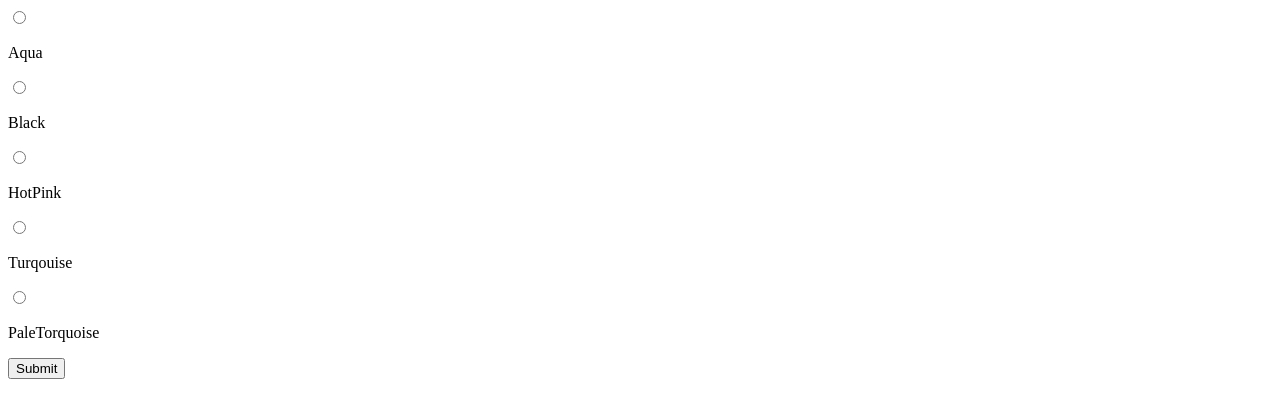
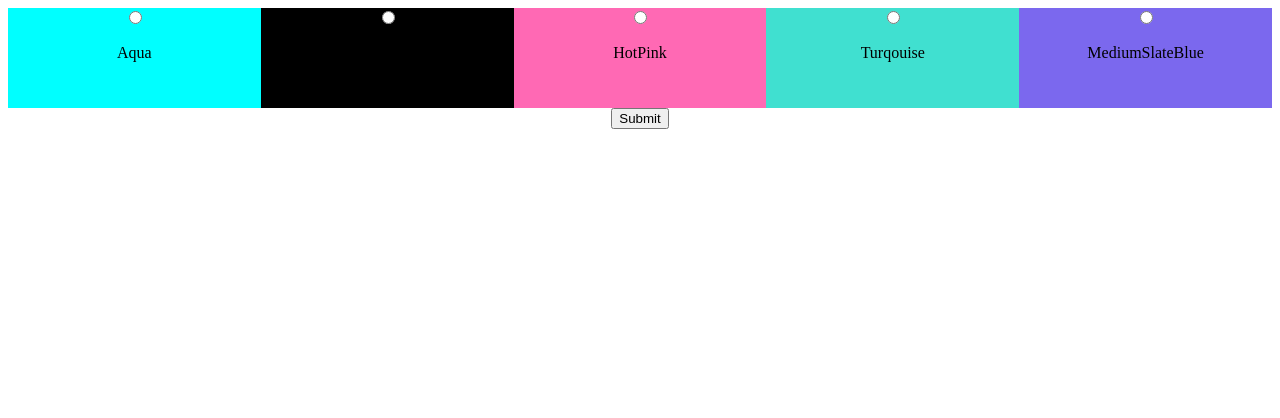
Before and after one commit to Melissapc/Scheme-plotting, a plain HTML site: page index.html in a window 1280 px wide. Drawn offline with nearby package versions, Linux system fonts and the light colour scheme.

Commit message:
Plot and Scheme
cool a lot of code

```diff
--- a/index.html
+++ b/index.html
@@ -10,14 +10,14 @@
       2. Link the javascript file in the js folder
     -->
 
-     <link rel= "stylesheet" href "scheme.css">
-        <script  src = "js/plot.js">
+     <link rel= "stylesheet" href= "scheme.css">
+        <script  src = "plot.js">
 
              </script>
 
   </head>
   <body>
-    <form onsubmit="plotScheme()"  >
+    <form onsubmit= "return plotScheme()"  >
 
           <div id="Aqua" class = "color-choice" >
             <input type="radio" name="color" value="Aqua">
@@ -46,20 +46,20 @@
               </p>
           </div>
 
-   <div id="PaleTorquoise" class = "color-choice" >
-            <input type="radio" name="color" value="PaleTorquoise">
+   <div id="MediumSlateBlue" class = "color-choice" >
+            <input type="radio" name="color" value="MediumSlateBlue  ">
               <p>
-              PaleTorquoise
+              MediumSlateBlue
               </p>
           </div>
 
-
+         <input type="submit">
     </form>
 
-    <input type="submit"
 
 
-    </input>
+
+
           <!--
       3. Create a form element with the attribute: onSubmit="plotScheme()"
         - this is similar to onClick, plotScheme is the name of our JS funciton
--- a/plot.js
+++ b/plot.js
@@ -18,3 +18,4 @@
     - use the jQuery function .css('background-color',VARIABLENAME)
 
 */
+function plotScheme() {
--- a/scheme.css
+++ b/scheme.css
@@ -8,3 +8,28 @@
   12. Assign each div the same background color as its id
   CONTINUE MISSION IN js/plot.js
 */
+
+form{
+    text-align: center;
+}
+.color-choice{
+    width: 20%;
+    height: 100px;
+    float: left;
+}
+#Aqua{
+    background-color: Aqua;
+}
+
+#Black{
+    background-color: Black;
+}
+#HotPink{
+    background-color:HotPink ;
+}
+#Turquoise{
+    background-color:Turquoise ;
+}
+#MediumSlateBlue  {
+    background-color:MediumSlateBlue   ;
+}
```
